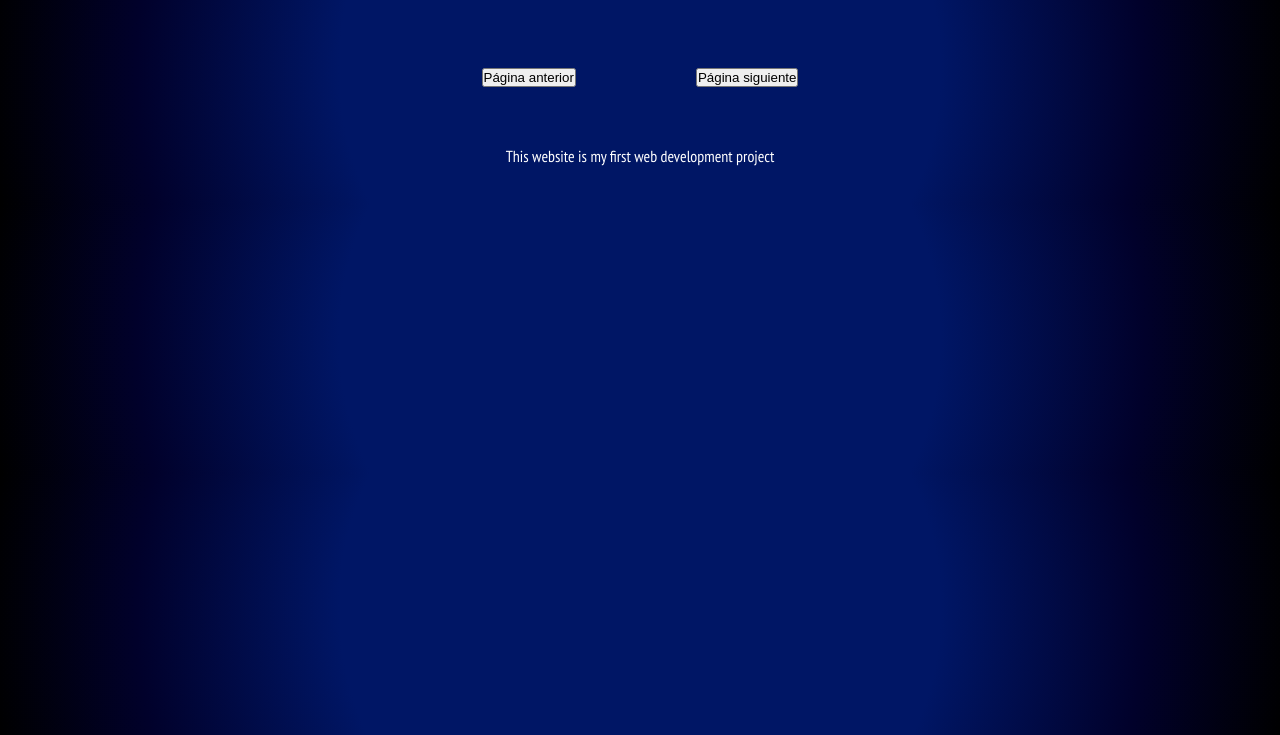
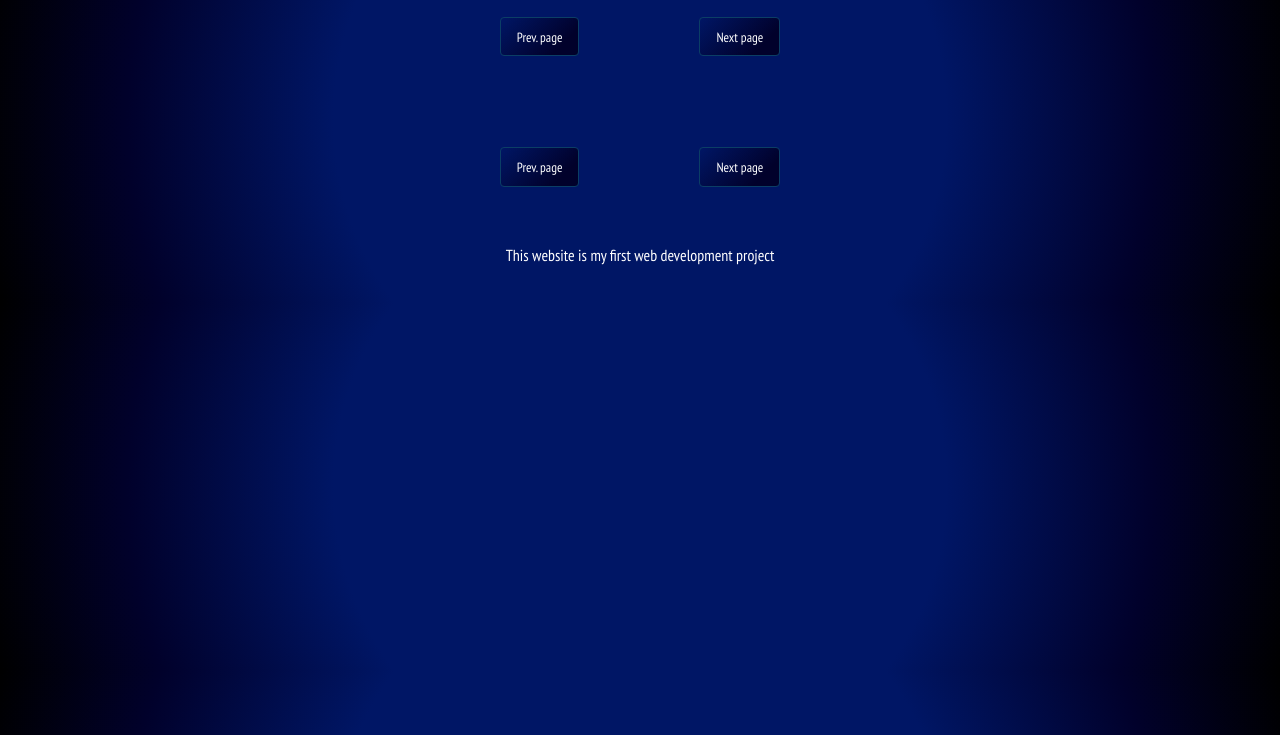
Before and after one commit to AntonioJCLDev/Rick-y-Morty-API, a plain HTML site: page index.html in a window 1280 px wide. Shown: the part 65-800 px from the top of the page. Drawn offline with Linux system fonts and the light colour scheme; no server answers.

Commit message:
Botones estilados

```diff
--- a/index.html
+++ b/index.html
@@ -14,17 +14,24 @@
         name="search" placeholder="Busca tu personaje...">
     </header>
 
+    <div class="pag-buttons">
+        <button id="atras" onclick="showPrevPage()">Prev. page</button>
+        <span id="info-pag"></span>
+        <button id="siguiente" onclick="showNextPage()">Next page</button>
+    </div>
+
     <main id="estructura">
     </main>
 
     <div class="pag-buttons">
-        <button id="atras" onclick="showPrevPage()">Página anterior</button>
+        <button id="atras" onclick="showPrevPage()">Prev. page</button>
         <span id="info-pag"></span>
-        <button id="siguiente" onclick="showNextPage()">Página siguiente</button>
+        <button id="siguiente" onclick="showNextPage()">Next page</button>
     </div>
 
     <footer>
         <p>This website is my first web development project</p>
+        <!-- <img src="gh-icon.png" alt=""> -->
     </footer>
     <script src="index.js"></script>
 </body>
--- a/index.js
+++ b/index.js
@@ -4,7 +4,7 @@ const prevPageButton = document.querySelector("#atras");
 const infoPagDOM = document.querySelector("#info-pag");
 const nextPageButton = document.querySelector("#siguiente");
 const elsByPage = 20
-let currentPage = 0;
+let currentPage = 1;
 
 function getAllCharacters(currentPage) {
     const page = "?page=" + currentPage
--- a/style.css
+++ b/style.css
@@ -86,3 +86,17 @@ article {
 footer {
     padding: 3%;
 }
+
+button {
+    font-family: 'PT Sans Narrow', sans-serif;
+    padding: .6rem 1rem;
+    border: 1px solid #0b3e65;
+    border-radius: 4px;
+    background-color: rgb(0,22,101);
+    background-image: linear-gradient(135deg, rgb(0,22,101) 0%, rgba(1,1,43,1) 77%);
+    color: #fff;
+}
+
+button:hover {
+    box-shadow: 0px 0px 0px 1px #a4d1ff;
+}
```
Also changed, not shown: gh-icon.png (added).
